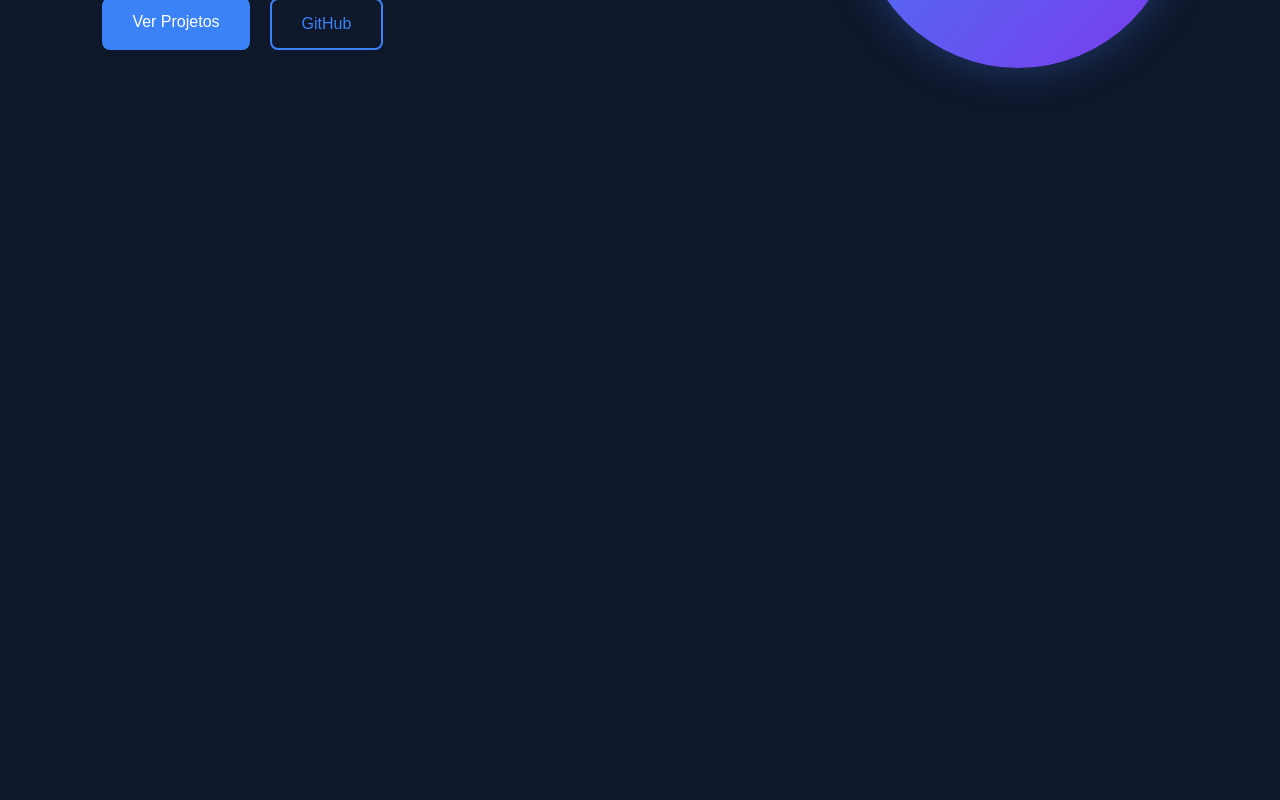
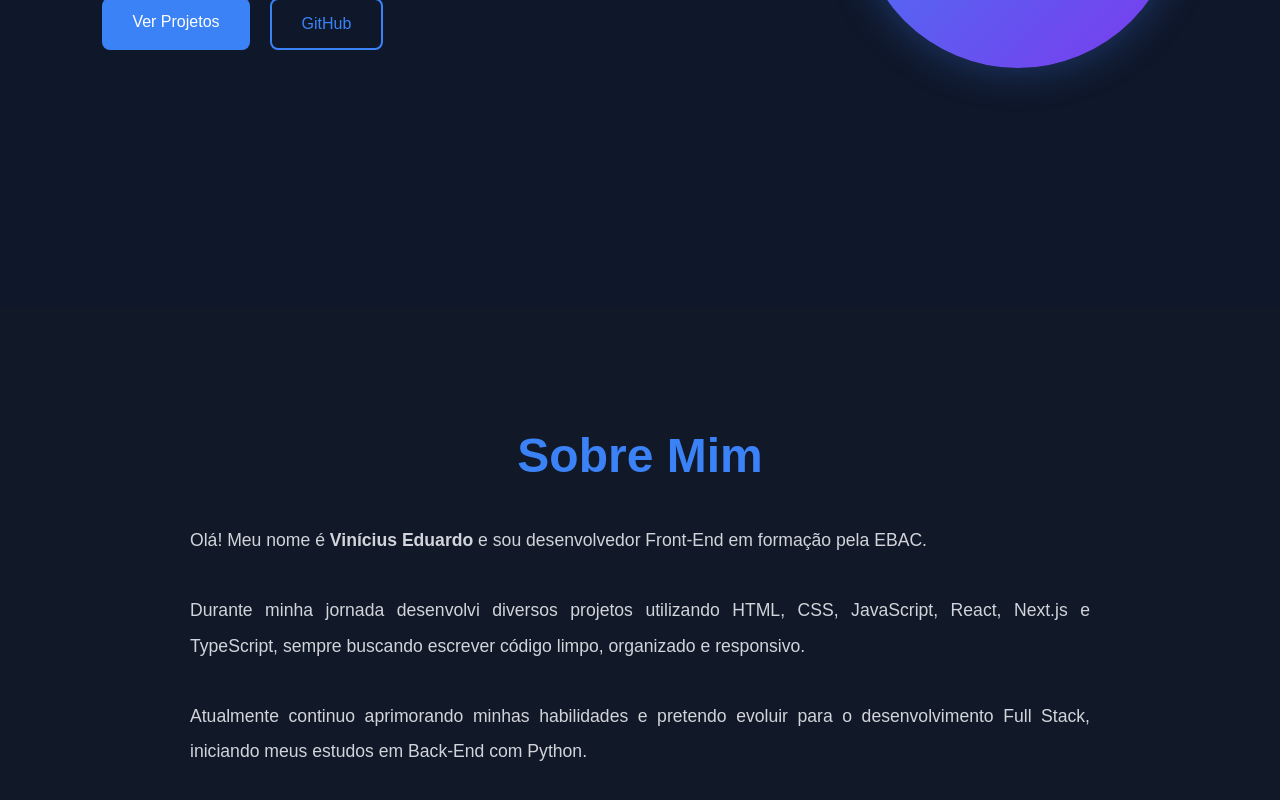
Before and after one commit to vinidev05/portifolio-vinicius_machado, a React (Vite) app: page / in a window 1280 px wide. Shown: the part 492-1292 px from the top of the page. Before the commit the page ends 800 px from the top, so only its background shows below. Built offline with nearby package versions, Linux system fonts and the light colour scheme.

Commit message:
feat: adiciona seção Sobre Mim

```diff
--- a/src/App.jsx
+++ b/src/App.jsx
@@ -1,11 +1,13 @@
 import Header from "./components/Header";
 import Hero from "./components/Hero";
+import About from "./components/About";
 
 function App() {
   return (
     <>
       <Header />
       <Hero />
+      <About />
     </>
   );
 }
--- /dev/null
+++ b/src/components/About/index.jsx
@@ -0,0 +1,38 @@
+import {
+  Container,
+  Content,
+  Title,
+  Text,
+} from "./styles";
+
+const About = () => {
+  return (
+    <Container id="sobre">
+      <Content>
+        <Title>Sobre Mim</Title>
+
+        <Text>
+          Olá! Meu nome é <strong>Vinícius Eduardo</strong> e sou
+          desenvolvedor Front-End em formação pela EBAC.
+
+          <br />
+          <br />
+
+          Durante minha jornada desenvolvi diversos projetos utilizando
+          HTML, CSS, JavaScript, React, Next.js e TypeScript,
+          sempre buscando escrever código limpo,
+          organizado e responsivo.
+
+          <br />
+          <br />
+
+          Atualmente continuo aprimorando minhas habilidades
+          e pretendo evoluir para o desenvolvimento Full Stack,
+          iniciando meus estudos em Back-End com Python.
+        </Text>
+      </Content>
+    </Container>
+  );
+};
+
+export default About;
--- /dev/null
+++ b/src/components/About/styles.js
@@ -0,0 +1,25 @@
+import styled from "styled-components";
+
+export const Container = styled.section`
+  padding: 120px 8%;
+  background: #111827;
+`;
+
+export const Content = styled.div`
+  max-width: 900px;
+  margin: 0 auto;
+`;
+
+export const Title = styled.h2`
+  font-size: 3rem;
+  color: #3b82f6;
+  margin-bottom: 40px;
+  text-align: center;
+`;
+
+export const Text = styled.p`
+  font-size: 1.1rem;
+  color: #d1d5db;
+  line-height: 2;
+  text-align: justify;
+`;
```
